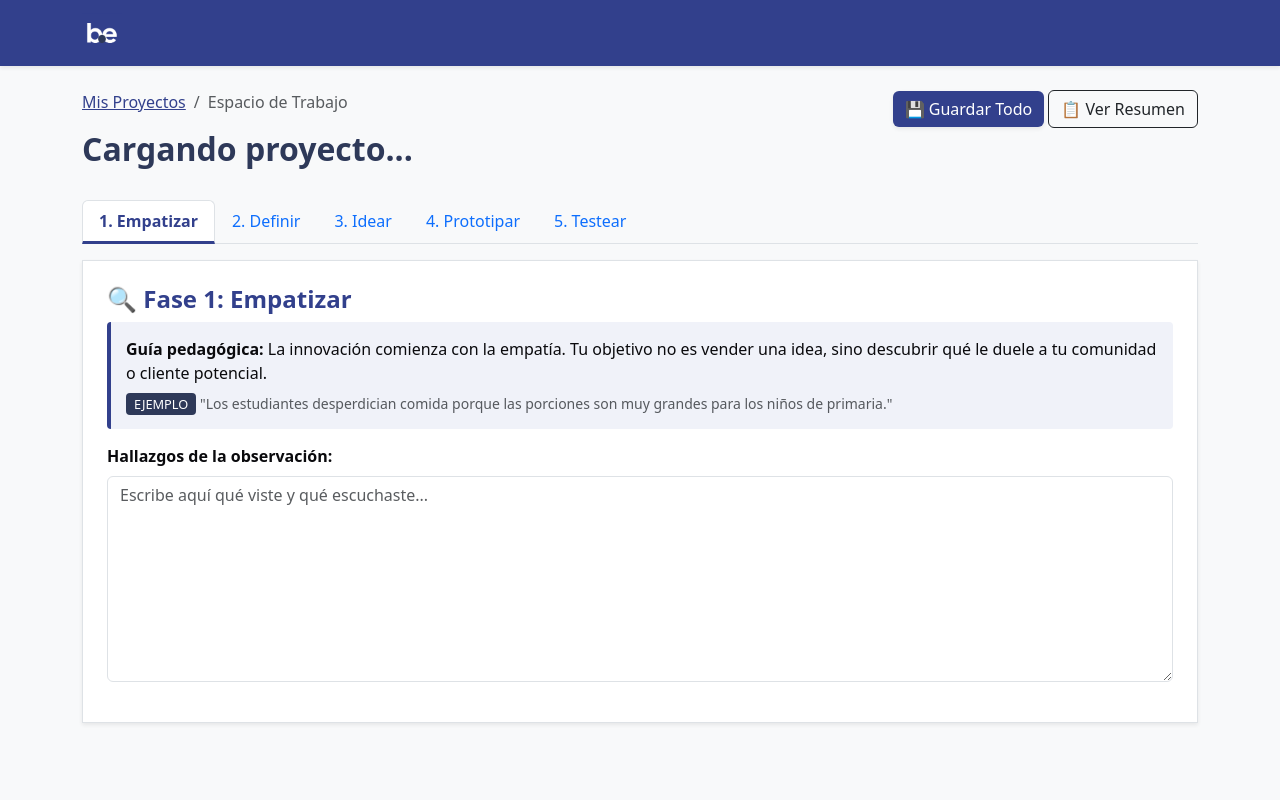
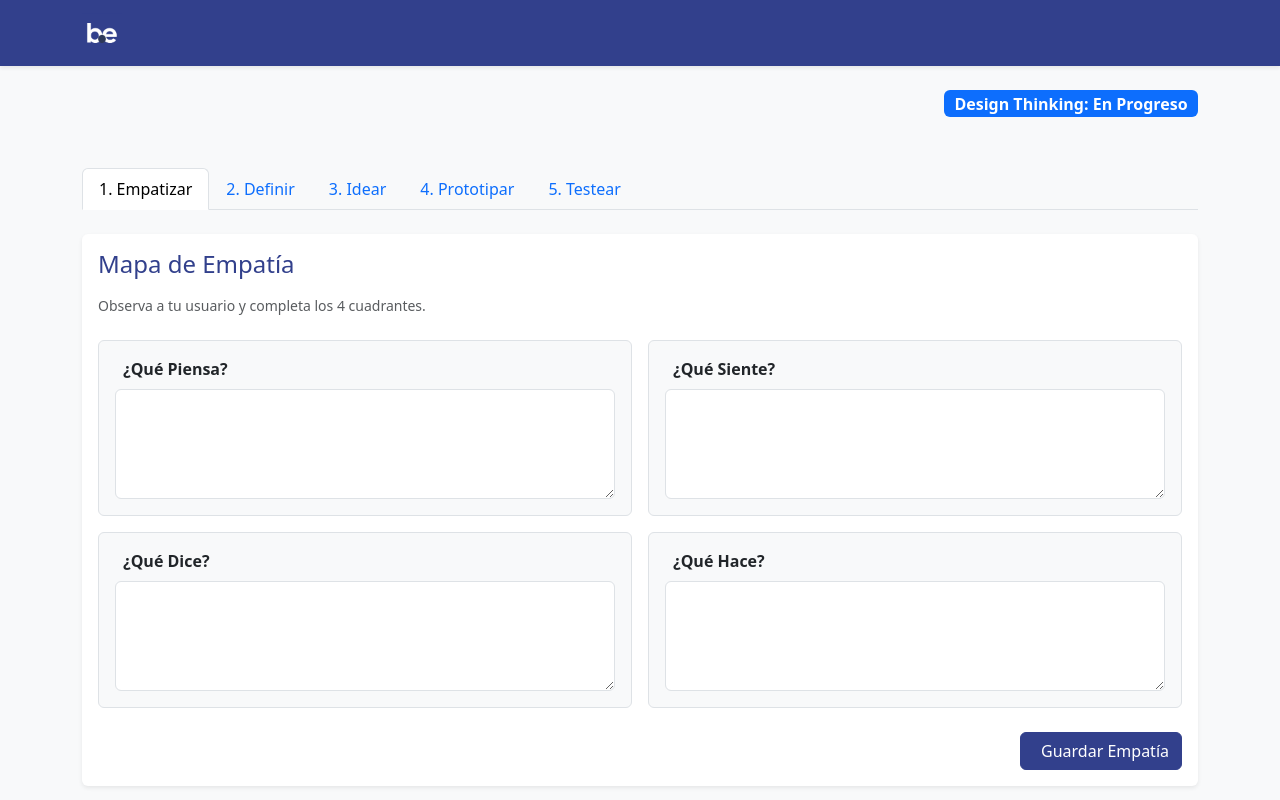
Before and after one commit to profjohang/bepuntoe, a FastAPI app: template templates/project_view.html in a window 1280 px wide. Run offline with FastAPI, Linux system fonts and the light colour scheme; the template is opened without the code that fills it, so the values that code supplies are empty.

Commit message:
UI: Ajustes de fases 1 y 2

```diff
--- a/main.py
+++ b/main.py
@@ -205,6 +205,7 @@ def project_summary_page(project_id: int, request: Request):
 # --- RUTAS (EDICIÓN DE PROYECTOS) ---
 
 # GUARDAR CAMBIOS EN UN PROYECTO (PUT)
+
 @app.put("/projects/{project_id}", response_model=schemas.Project)
 def update_project(
     project_id: int,
@@ -212,26 +213,49 @@ def update_project(
     db: Session = Depends(get_db),
     current_user: models.User = Depends(get_current_user)
 ):
-    # Buscar el proyecto
+    print(f"--> Intentando actualizar proyecto {project_id}") # DEBUG
+    print(f"--> Datos recibidos: {project_update.model_dump(exclude_unset=True)}") # DEBUG
+
+    # 1. Buscar el proyecto
     db_project = db.query(models.Project).filter(models.Project.id == project_id).first()
 
-    # Verificar permisos
+    # 2. Verificar existencia y permisos
     if not db_project:
         raise HTTPException(status_code=404, detail="Proyecto no encontrado")
     if db_project.owner_id != current_user.id:
         raise HTTPException(status_code=403, detail="No autorizado")
 
-    # Actualizar solo los campos que enviemos (sin borrar los otros)
-    update_data = project_update.dict(exclude_unset=True)
-    for key, value in update_data.items():
-        setattr(db_project, key, value)
+    # 3. Actualizar datos (Usando model_dump para Pydantic V2)
+    try:
+        update_data = project_update.model_dump(exclude_unset=True)
 
-    db.add(db_project)
-    db.commit()
-    db.refresh(db_project)
-    return db_project
+        for key, value in update_data.items():
+            setattr(db_project, key, value)
+
+        db.add(db_project)
+        db.commit()
+        db.refresh(db_project)
+        print("--> ¡Actualización exitosa en BD!") # DEBUG
+        return db_project
+
+    except Exception as e:
+        print(f"--> ERROR CRÍTICO AL GUARDAR: {e}") # DEBUG IMPORTANTE
+        db.rollback()
+        raise HTTPException(status_code=500, detail=f"Error al guardar: {str(e)}")
 
 # SERVIR LA PÁGINA DE TRABAJO (HTML)
 @app.get("/project/view/{project_id}", response_class=HTMLResponse)
-def project_workspace_page(project_id: int, request: Request):
-    return templates.TemplateResponse("project_view.html", {"request": request, "project_id": project_id})
+def project_workspace_page(project_id: int, request: Request, db: Session = Depends(get_db)):
+    # 1. Buscamos el proyecto en la base de datos usando el ID
+    project = db.query(models.Project).filter(models.Project.id == project_id).first()
+
+    # 2. Si no existe, lanzamos error
+    if not project:
+        raise HTTPException(status_code=404, detail="Proyecto no encontrado")
+
+    # 3. ¡IMPORTANTE! Pasamos la variable 'project' a la plantilla
+    return templates.TemplateResponse("project_view.html", {
+        "request": request,
+        "project_id": project_id,
+        "project": project
+    })
--- a/templates/project_view.html
+++ b/templates/project_view.html
@@ -1,180 +1,231 @@
 {% extends "base.html" %}
 
 {% block content %}
-<style>
-    /* Estilos personalizados para mantener la coherencia con b.e */
-    .card-be-header {
-        background-color: var(--be-blue);
-        color: white;
-        font-weight: bold;
-    }
-    .btn-be-save {
-        background-color: var(--be-blue);
-        color: white;
-        border: none;
-        transition: background-color 0.3s;
-    }
-    .btn-be-save:hover {
-        background-color: var(--be-dark-blue);
-        color: white;
-    }
-    .guide-box {
-        background-color: #f0f2f9;
-        border-left: 4px solid var(--be-blue);
-        padding: 15px;
-        margin-bottom: 15px;
-        border-radius: 4px;
-    }
-    .example-badge {
-        background-color: var(--be-dark-blue);
-        color: white;
-        padding: 2px 8px;
-        border-radius: 4px;
-        font-size: 0.8rem;
-        text-transform: uppercase;
-    }
-    .nav-tabs .nav-link.active {
-        color: var(--be-blue) !important;
-        font-weight: bold;
-        border-bottom: 3px solid var(--be-blue) !important;
-    }
-</style>
-
 <div class="row mb-4">
-    <div class="col">
-        <nav aria-label="breadcrumb">
-            <ol class="breadcrumb">
-                <li class="breadcrumb-item"><a href="/dashboard" style="color: var(--be-blue);">Mis Proyectos</a></li>
-                <li class="breadcrumb-item active" aria-current="page">Espacio de Trabajo</li>
-            </ol>
-        </nav>
-        <h2 id="projectTitleDisplay" class="fw-bold" style="color: var(--be-dark-blue);">Cargando proyecto...</h2>
+    <div class="col-md-8">
+        <h2><i class="fas fa-rocket me-2"></i>{{ project.title }}</h2>
+        <p class="text-muted">{{ project.description }}</p>
     </div>
-    <div class="col-auto">
-        <button onclick="saveProject()" class="btn btn-be-save shadow-sm">💾 Guardar Todo</button>
-        <a href="/project/summary/{{ project_id }}" class="btn btn-outline-dark">📋 Ver Resumen</a>
+    <div class="col-md-4 text-end">
+        <span class="badge bg-primary fs-6">Design Thinking: En Progreso</span>
     </div>
 </div>
 
-<ul class="nav nav-tabs mb-3" id="myTab" role="tablist">
-    <li class="nav-item"><button class="nav-link active" id="fase1-tab" data-bs-toggle="tab" data-bs-target="#fase1" type="button">1. Empatizar</button></li>
-    <li class="nav-item"><button class="nav-link" id="fase2-tab" data-bs-toggle="tab" data-bs-target="#fase2" type="button">2. Definir</button></li>
-    <li class="nav-item"><button class="nav-link" id="fase3-tab" data-bs-toggle="tab" data-bs-target="#fase3" type="button">3. Idear</button></li>
-    <li class="nav-item"><button class="nav-link" id="fase4-tab" data-bs-toggle="tab" data-bs-target="#fase4" type="button">4. Prototipar</button></li>
-    <li class="nav-item"><button class="nav-link" id="fase5-tab" data-bs-toggle="tab" data-bs-target="#fase5" type="button">5. Testear</button></li>
+<ul class="nav nav-tabs mb-4" id="projectTabs" role="tablist">
+    <li class="nav-item" role="presentation">
+        <button class="nav-link active" id="p1-tab" data-bs-toggle="tab" data-bs-target="#phase1" type="button" role="tab">1. Empatizar</button>
+    </li>
+    <li class="nav-item" role="presentation">
+        <button class="nav-link" id="p2-tab" data-bs-toggle="tab" data-bs-target="#phase2" type="button" role="tab">2. Definir</button>
+    </li>
+    <li class="nav-item" role="presentation">
+        <button class="nav-link" id="p3-tab" data-bs-toggle="tab" data-bs-target="#phase3" type="button" role="tab">3. Idear</button>
+    </li>
+    <li class="nav-item" role="presentation">
+        <button class="nav-link" id="p4-tab" data-bs-toggle="tab" data-bs-target="#phase4" type="button" role="tab">4. Prototipar</button>
+    </li>
+    <li class="nav-item" role="presentation">
+        <button class="nav-link" id="p5-tab" data-bs-toggle="tab" data-bs-target="#phase5" type="button" role="tab">5. Testear</button>
+    </li>
 </ul>
 
-<div class="tab-content border p-4 bg-white shadow-sm" id="myTabContent">
+<div class="tab-content" id="projectTabsContent">
 
-    <div class="tab-pane fade show active" id="fase1" role="tabpanel">
-        <div class="mb-3">
-            <h4 style="color: var(--be-blue);" class="fw-bold">🔍 Fase 1: Empatizar</h4>
-            <div class="guide-box">
-                <p class="mb-2"><strong>Guía pedagógica:</strong> La innovación comienza con la empatía. Tu objetivo no es vender una idea, sino descubrir qué le duele a tu comunidad o cliente potencial.</p>
-                <p class="mb-0 small text-muted"><span class="example-badge">Ejemplo</span> "Los estudiantes desperdician comida porque las porciones son muy grandes para los niños de primaria."</p>
+    <div class="tab-pane fade show active" id="phase1" role="tabpanel">
+        <div class="card shadow-sm border-0">
+            <div class="card-body">
+                <h4 class="card-title text-primary mb-3">Mapa de Empatía</h4>
+                <p class="text-muted small mb-4">
+                    Observa a tu usuario y completa los 4 cuadrantes.
+                </p>
+
+                <div class="row g-3">
+                    <div class="col-md-6">
+                        <div class="p-3 bg-light rounded h-100 border">
+                            <label class="form-label fw-bold"><i class="fas fa-brain me-2"></i>¿Qué Piensa?</label>
+                            <textarea class="form-control" id="p1_piensa" rows="4">{{ project.phase1_empatizar.get('piensa', '') if project.phase1_empatizar else '' }}</textarea>
+                        </div>
+                    </div>
+                    <div class="col-md-6">
+                        <div class="p-3 bg-light rounded h-100 border">
+                            <label class="form-label fw-bold"><i class="fas fa-heart me-2"></i>¿Qué Siente?</label>
+                            <textarea class="form-control" id="p1_siente" rows="4">{{ project.phase1_empatizar.get('siente', '') if project.phase1_empatizar else '' }}</textarea>
+                        </div>
+                    </div>
+                    <div class="col-md-6">
+                        <div class="p-3 bg-light rounded h-100 border">
+                            <label class="form-label fw-bold"><i class="fas fa-comment me-2"></i>¿Qué Dice?</label>
+                            <textarea class="form-control" id="p1_dice" rows="4">{{ project.phase1_empatizar.get('dice', '') if project.phase1_empatizar else '' }}</textarea>
+                        </div>
+                    </div>
+                    <div class="col-md-6">
+                        <div class="p-3 bg-light rounded h-100 border">
+                            <label class="form-label fw-bold"><i class="fas fa-walking me-2"></i>¿Qué Hace?</label>
+                            <textarea class="form-control" id="p1_hace" rows="4">{{ project.phase1_empatizar.get('hace', '') if project.phase1_empatizar else '' }}</textarea>
+                        </div>
+                    </div>
+                </div>
+
+                <div class="mt-4 text-end">
+                    <button class="btn btn-primary" onclick="savePhase(1)">
+                        <i class="fas fa-save me-2"></i>Guardar Empatía
+                    </button>
+                </div>
             </div>
-            <label class="form-label fw-bold">Hallazgos de la observación:</label>
-            <textarea id="input_phase1" class="form-control" rows="8" placeholder="Escribe aquí qué viste y qué escuchaste..."></textarea>
         </div>
     </div>
 
-    <div class="tab-pane fade" id="fase2" role="tabpanel">
-        <div class="mb-3">
-            <h4 style="color: var(--be-blue);" class="fw-bold">📍 Fase 2: Definir</h4>
-            <div class="guide-box">
-                <p class="mb-2"><strong>Guía pedagógica:</strong> ¡Hora de filtrar! Define el problema real usando la fórmula: <em>[Usuario] necesita [Necesidad] porque [Insight]</em>.</p>
-                <p class="mb-0 small text-muted"><span class="example-badge">Ejemplo</span> "Los niños de primaria necesitan porciones ajustadas porque se sienten culpables al botar sobras."</p>
+    <div class="tab-pane fade" id="phase2" role="tabpanel">
+        <div class="card shadow-sm border-0">
+            <div class="card-body">
+                <h4 class="card-title text-primary mb-3">Definición del Problema (POV)</h4>
+
+                <div class="alert alert-info border-info mb-4">
+                    <h5 class="alert-heading"><i class="fas fa-quote-left me-2"></i>Tu Declaración:</h5>
+                    <p class="mb-0 fs-5 text-dark">
+                        "El <strong id="show_usuario">{{ project.phase2_definir.get('usuario', 'USUARIO') if project.phase2_definir else 'USUARIO' }}</strong>
+                        necesita <strong id="show_necesidad">{{ project.phase2_definir.get('necesidad', 'NECESIDAD') if project.phase2_definir else 'NECESIDAD' }}</strong>
+                        porque <strong id="show_insight">{{ project.phase2_definir.get('insight', 'INSIGHT') if project.phase2_definir else 'INSIGHT' }}</strong>."
+                    </p>
+                </div>
+
+                <div class="row g-3">
+                    <div class="col-md-4">
+                        <div class="p-3 bg-light rounded h-100 border text-center">
+                            <label class="form-label fw-bold">Usuario</label>
+                            <input type="text" class="form-control text-center" id="p2_usuario"
+                                   value="{{ project.phase2_definir.get('usuario', '') if project.phase2_definir else '' }}"
+                                   oninput="updatePOV()">
+                        </div>
+                    </div>
+                    <div class="col-md-4">
+                        <div class="p-3 bg-light rounded h-100 border text-center">
+                            <label class="form-label fw-bold">Necesidad</label>
+                            <input type="text" class="form-control text-center" id="p2_necesidad"
+                                   value="{{ project.phase2_definir.get('necesidad', '') if project.phase2_definir else '' }}"
+                                   oninput="updatePOV()">
+                        </div>
+                    </div>
+                    <div class="col-md-4">
+                        <div class="p-3 bg-light rounded h-100 border text-center">
+                            <label class="form-label fw-bold">Insight (Porque...)</label>
+                            <input type="text" class="form-control text-center" id="p2_insight"
+                                   value="{{ project.phase2_definir.get('insight', '') if project.phase2_definir else '' }}"
+                                   oninput="updatePOV()">
+                        </div>
+                    </div>
+                </div>
+
+                <div class="mt-4 text-end">
+                    <button class="btn btn-primary" onclick="savePhase(2)">
+                        <i class="fas fa-save me-2"></i>Guardar Definición
+                    </button>
+                </div>
             </div>
-            <label class="form-label fw-bold">Declaración del problema (Insight):</label>
-            <textarea id="input_phase2" class="form-control" rows="8" placeholder="Define claramente el desafío que vas a resolver..."></textarea>
         </div>
     </div>
 
-    <div class="tab-pane fade" id="fase3" role="tabpanel">
-        <div class="mb-3">
-            <h4 style="color: var(--be-blue);" class="fw-bold">💡 Fase 3: Idear</h4>
-            <div class="guide-box">
-                <p class="mb-2"><strong>Guía pedagógica:</strong> ¡Creatividad sin límites! Lanza todas las soluciones posibles, por locas que parezcan. En la cantidad está el camino.</p>
-                <p class="mb-0 small text-muted"><span class="example-badge">Ejemplo</span> "1. Menú por colores. 2. Estación de intercambio de comida. 3. App de medición de desperdicio."</p>
-            </div>
-            <label class="form-label fw-bold">Lluvia de ideas:</label>
-            <textarea id="input_phase3" class="form-control" rows="8" placeholder="Escribe aquí todas las ideas que surgieron..."></textarea>
+    <div class="tab-pane fade" id="phase3" role="tabpanel">
+        <div class="card shadow-sm p-4">
+            <h4>Lluvia de Ideas</h4>
+            <textarea class="form-control mb-3" id="phase3_input" rows="6">{{ project.phase3_idear.get('texto', '') if project.phase3_idear else '' }}</textarea>
+            <button class="btn btn-primary" onclick="savePhase(3)">Guardar</button>
+        </div>
+    </div>
+    <div class="tab-pane fade" id="phase4" role="tabpanel">
+        <div class="card shadow-sm p-4">
+            <h4>Prototipo</h4>
+            <textarea class="form-control mb-3" id="phase4_input" rows="6">{{ project.phase4_prototipar.get('texto', '') if project.phase4_prototipar else '' }}</textarea>
+            <button class="btn btn-primary" onclick="savePhase(4)">Guardar</button>
+        </div>
+    </div>
+    <div class="tab-pane fade" id="phase5" role="tabpanel">
+        <div class="card shadow-sm p-4">
+            <h4>Testeo</h4>
+            <textarea class="form-control mb-3" id="phase5_input" rows="6">{{ project.phase5_testear.get('texto', '') if project.phase5_testear else '' }}</textarea>
+            <button class="btn btn-primary" onclick="savePhase(5)">Guardar</button>
         </div>
     </div>
 
-    <div class="tab-pane fade" id="fase4" role="tabpanel">
-        <div class="mb-3">
-            <h4 style="color: var(--be-blue);" class="fw-bold">🔨 Fase 4: Prototipar</h4>
-            <div class="guide-box">
-                <p class="mb-2"><strong>Guía pedagógica:</strong> Haz tus ideas tangibles rápido y barato. El prototipo debe servir para que alguien lo vea y te dé su opinión.</p>
-                <p class="mb-0 small text-muted"><span class="example-badge">Ejemplo</span> "Dibujamos en hojas de papel cómo se vería la estación de intercambio y simulamos el proceso con platos de plástico."</p>
-            </div>
-            <label class="form-label fw-bold">Descripción de tu prototipo:</label>
-            <textarea id="input_phase4" class="form-control" rows="8" placeholder="¿Cómo construiste tu idea?"></textarea>
-        </div>
-    </div>
-
-    <div class="tab-pane fade" id="fase5" role="tabpanel">
-        <div class="mb-3">
-            <h4 style="color: var(--be-blue);" class="fw-bold">✅ Fase 5: Testear</h4>
-            <div class="guide-box">
-                <p class="mb-2"><strong>Guía pedagógica:</strong> Muestra tu prototipo a usuarios reales. Escucha las críticas. ¿Qué funcionó? ¿Qué mejorarías?</p>
-                <p class="mb-0 small text-muted"><span class="example-badge">Ejemplo</span> "Los niños dijeron que les gusta, pero que la estación debería estar cerca de la salida del comedor."</p>
-            </div>
-            <label class="form-label fw-bold">Resultados del Feedback:</label>
-            <textarea id="input_phase5" class="form-control" rows="8" placeholder="¿Qué aprendiste de los usuarios al mostrarles tu prototipo?"></textarea>
-        </div>
-    </div>
 </div>
 
 <script>
-    const projectId = "{{ project_id }}";
-    const token = localStorage.getItem('token');
+    // Usamos comillas para evitar errores de sintaxis en el editor
+    const projectId = "{{ project.id }}";
 
-    async function fetchProject() {
+    function updatePOV() {
         try {
-            const response = await fetch(`/projects/${projectId}`, {
-                headers: { 'Authorization': `Bearer ${token}` }
-            });
-            if (response.ok) {
-                const data = await response.json();
-                document.getElementById('projectTitleDisplay').innerText = data.title;
-                document.getElementById('input_phase1').value = data.phase1_empatizar || "";
-                document.getElementById('input_phase2').value = data.phase2_definir || "";
-                document.getElementById('input_phase3').value = data.phase3_idear || "";
-                document.getElementById('input_phase4').value = data.phase4_prototipar || "";
-                document.getElementById('input_phase5').value = data.phase5_testear || "";
-            }
-        } catch (e) { console.error(e); }
+            document.getElementById('show_usuario').innerText = document.getElementById('p2_usuario').value || 'USUARIO';
+            document.getElementById('show_necesidad').innerText = document.getElementById('p2_necesidad').value || 'NECESIDAD';
+            document.getElementById('show_insight').innerText = document.getElementById('p2_insight').value || 'INSIGHT';
+        } catch(e) { console.log(e); }
     }
 
-    async function saveProject() {
-        const payload = {
-            phase1_empatizar: document.getElementById('input_phase1').value,
-            phase2_definir: document.getElementById('input_phase2').value,
-            phase3_idear: document.getElementById('input_phase3').value,
-            phase4_prototipar: document.getElementById('input_phase4').value,
-            phase5_testear: document.getElementById('input_phase5').value
-        };
+    async function savePhase(phaseNumber) {
+        // 1. OBTENER EL TOKEN (El carnet de acceso)
+        const token = localStorage.getItem("access_token");
+
+        if (!token) {
+            alert("⚠️ No estás logueado. Por favor inicia sesión nuevamente.");
+            window.location.href = "/login";
+            return;
+        }
+
+        let data = {};
 
         try {
+            // PREPARAR LOS DATOS (Igual que antes)
+            if (phaseNumber === 1) {
+                data = {
+                    phase1_empatizar: {
+                        piensa: document.getElementById('p1_piensa').value,
+                        siente: document.getElementById('p1_siente').value,
+                        dice: document.getElementById('p1_dice').value,
+                        hace: document.getElementById('p1_hace').value
+                    }
+                };
+            } else if (phaseNumber === 2) {
+                data = {
+                    phase2_definir: {
+                        usuario: document.getElementById('p2_usuario').value,
+                        necesidad: document.getElementById('p2_necesidad').value,
+                        insight: document.getElementById('p2_insight').value
+                    }
+                };
+            } else if (phaseNumber === 3) {
+                data = { phase3_idear: { texto: document.getElementById('phase3_input').value } };
+            } else if (phaseNumber === 4) {
+                data = { phase4_prototipar: { texto: document.getElementById('phase4_input').value } };
+            } else if (phaseNumber === 5) {
+                data = { phase5_testear: { texto: document.getElementById('phase5_input').value } };
+            }
+
+            // 2. ENVIAR AL SERVIDOR (Con el Token)
             const response = await fetch(`/projects/${projectId}`, {
                 method: 'PUT',
                 headers: {
                     'Content-Type': 'application/json',
-                    'Authorization': `Bearer ${token}`
+                    'Authorization': `Bearer ${token}`  // <--- ¡AQUÍ ESTÁ LA MAGIA!
                 },
-                body: JSON.stringify(payload)
+                body: JSON.stringify(data)
             });
 
-            if(response.ok) {
-                alert("✅ Cambios guardados en b.e");
+            if (response.ok) {
+                alert('✅ ¡Fase guardada exitosamente!');
             } else {
-                alert("❌ Error al guardar.");
+                // Si el token venció, nos dirá 401 de nuevo
+                if (response.status === 401) {
+                    alert('⏳ Tu sesión ha expirado. Inicia sesión de nuevo.');
+                    window.location.href = "/login";
+                } else {
+                    alert('❌ Error al guardar en el servidor.');
+                }
             }
-        } catch (error) { console.error(error); }
+        } catch (error) {
+            console.error(error);
+            alert('⚠️ Error de conexión.');
+        }
     }
+</script>
 
-    fetchProject();
-</script>
 {% endblock %}
```
Also changed, not shown: models.py (+11 -12 lines), schemas.py (+14 -14 lines), templates/login.html (+9 -1 lines).
